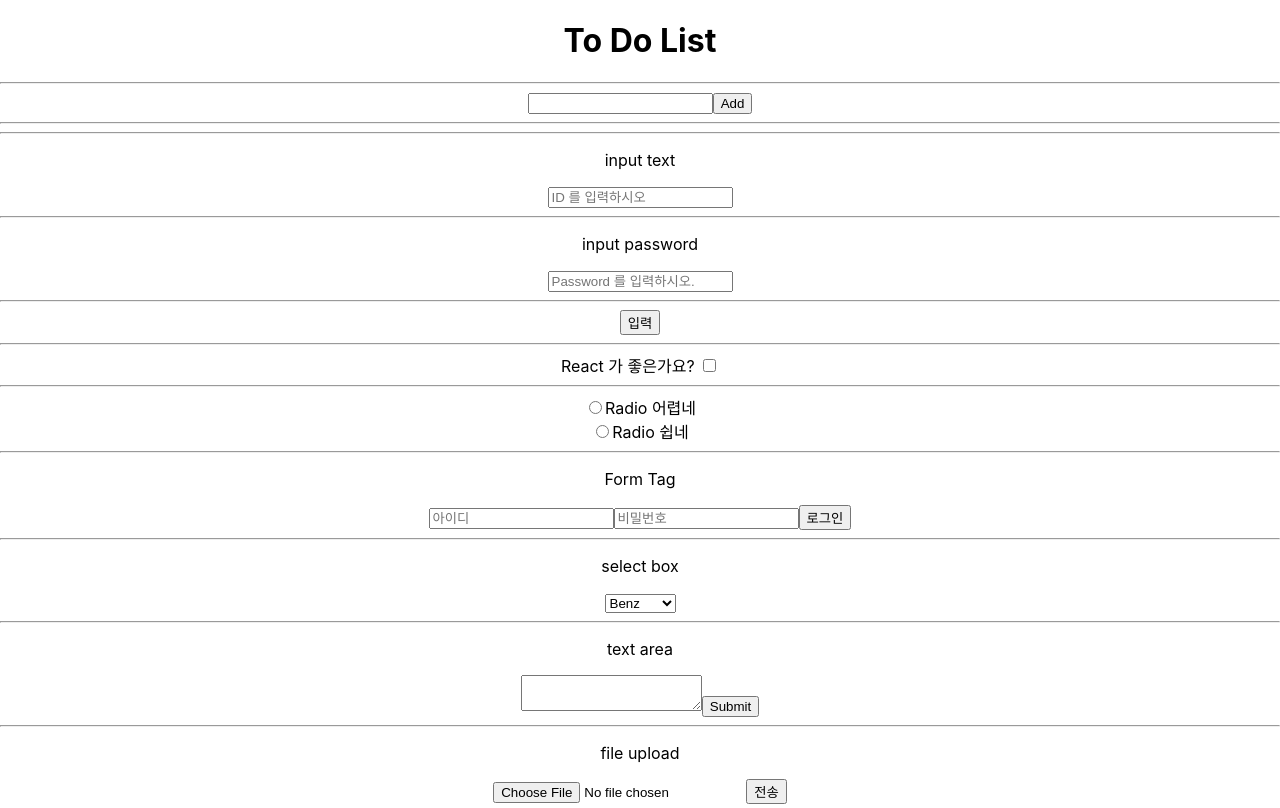
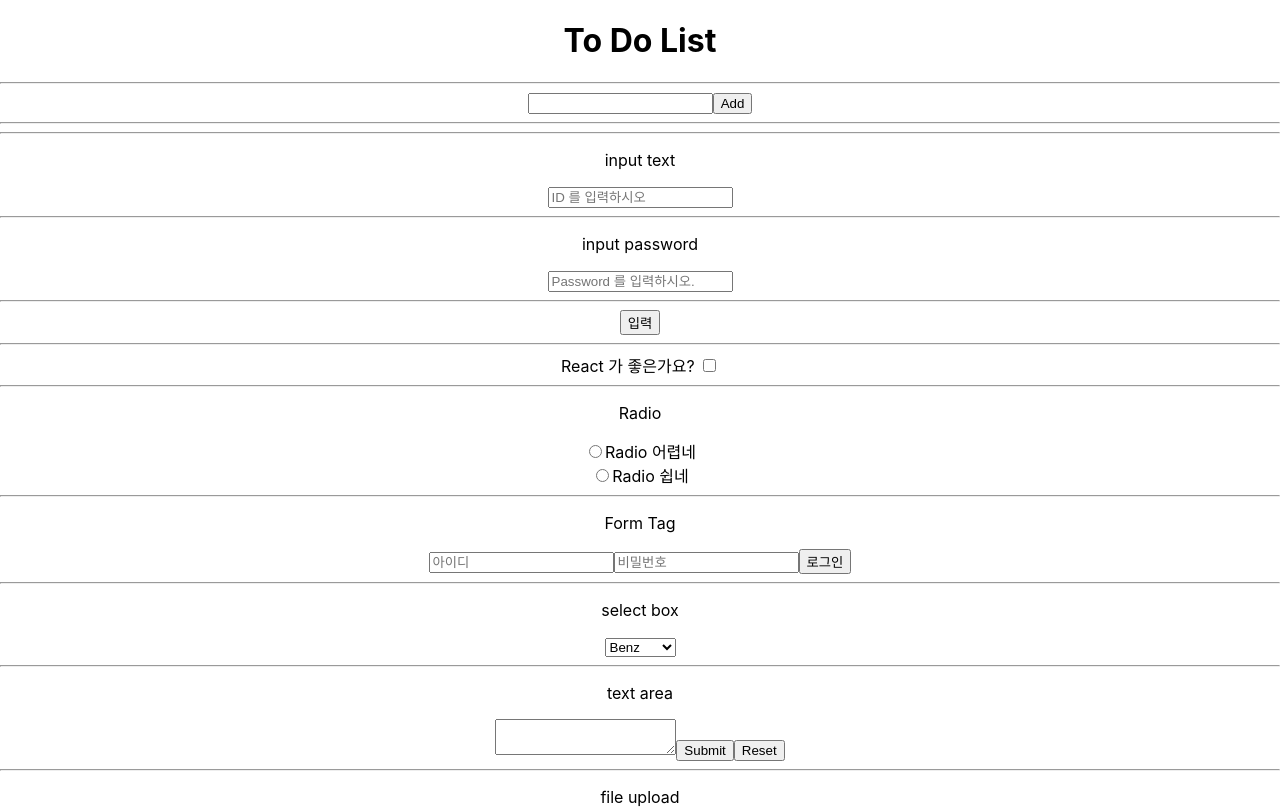
Before and after one commit to bigveloper/react_ToDoList, a React (Create React App) app: page / in a window 1280 px wide. Shown: the top 808 px of the page. Built offline with nearby package versions, Linux system fonts and the light colour scheme.

Commit message:
textArea reset button

```diff
--- a/src/App.js
+++ b/src/App.js
@@ -8,7 +8,7 @@ function App() {
     const [inputId, setInputId] = useState('');
     const [inputPd, setInputPd] = useState('');
     const [isChecked, setIsChecked] = useState(false);
-    const [isRadio, setIsRadio] = useState(false);
+    const [isRadio, setIsRadio] = useState('');
     const [userId, setUserId] = useState('');
     const [userPassword, setUserPassword] = useState('');
     const [selected, setSelected] = useState('');
@@ -70,7 +70,7 @@ function App() {
         setIsChecked(!isChecked);
     };
 
-    const clickOnRadio = (index) => {
+    const clickOnRadio = () => {
         console.log(!isRadio);
         setIsRadio(!isRadio);
     };
@@ -88,9 +88,13 @@ function App() {
     };
 
     const onSelect = (e) => setSelected(e.target.value);
+    console.log(selected);
 
     const onAreaText = (e) => setAreaText(e.target.value);
     console.log(areaText);
+    const textReset = () => {
+        setAreaText('');
+    };
 
     const onFile = (e) => setFileupload(e.target.value);
     console.log(fileupload);
@@ -129,11 +133,14 @@ function App() {
             <hr />
             React 가 좋은가요? <input type="checkbox" checked={isChecked} onChange={checkOnChange} />
             <hr />
-            <input type="radio" id="radio" checked={isRadio} onClick={() => clickOnRadio()} />
-            <label htmlFor="radio">Radio 어렵네</label>
-            <br />
-            <input type="radio" id="radio2" checked={isRadio} onClick={() => clickOnRadio()} />
-            <label htmlFor="radio2">Radio 쉽네</label>
+            <p> Radio </p>
+            <form>
+                <input type="radio" value={isRadio} id="radio" checked={isRadio} onClick={clickOnRadio} />
+                Radio 어렵네
+                <br />
+                <input type="radio" value={isRadio} id="radio2" checked={isRadio} onClick={clickOnRadio} />
+                Radio 쉽네
+            </form>
             <hr />
             <p>Form Tag</p>
             <form onSubmit={clickSubmit}>
@@ -155,6 +162,9 @@ function App() {
             <form onSubmit>
                 <textarea type="text" value={areaText} onChange={onAreaText} />
                 <button onClick>Submit</button>
+                <button type="reset" onClick={textReset}>
+                    Reset
+                </button>
             </form>
             <hr />
             <p>file upload</p>
@@ -193,6 +203,7 @@ function App() {
                     <td>Go</td>
                 </tr>
             </table>
+            <hr />
         </div>
     );
 }
```
